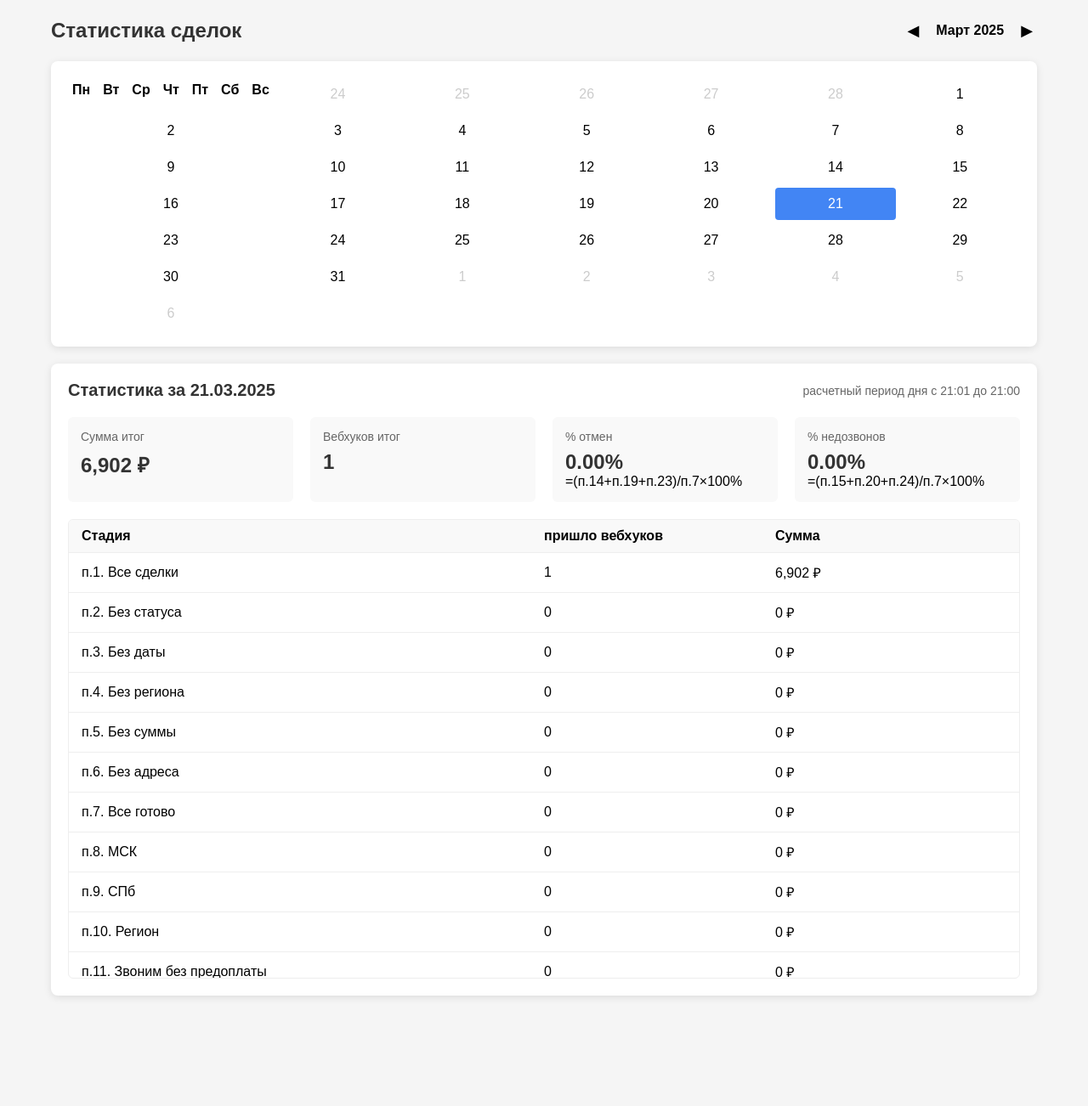
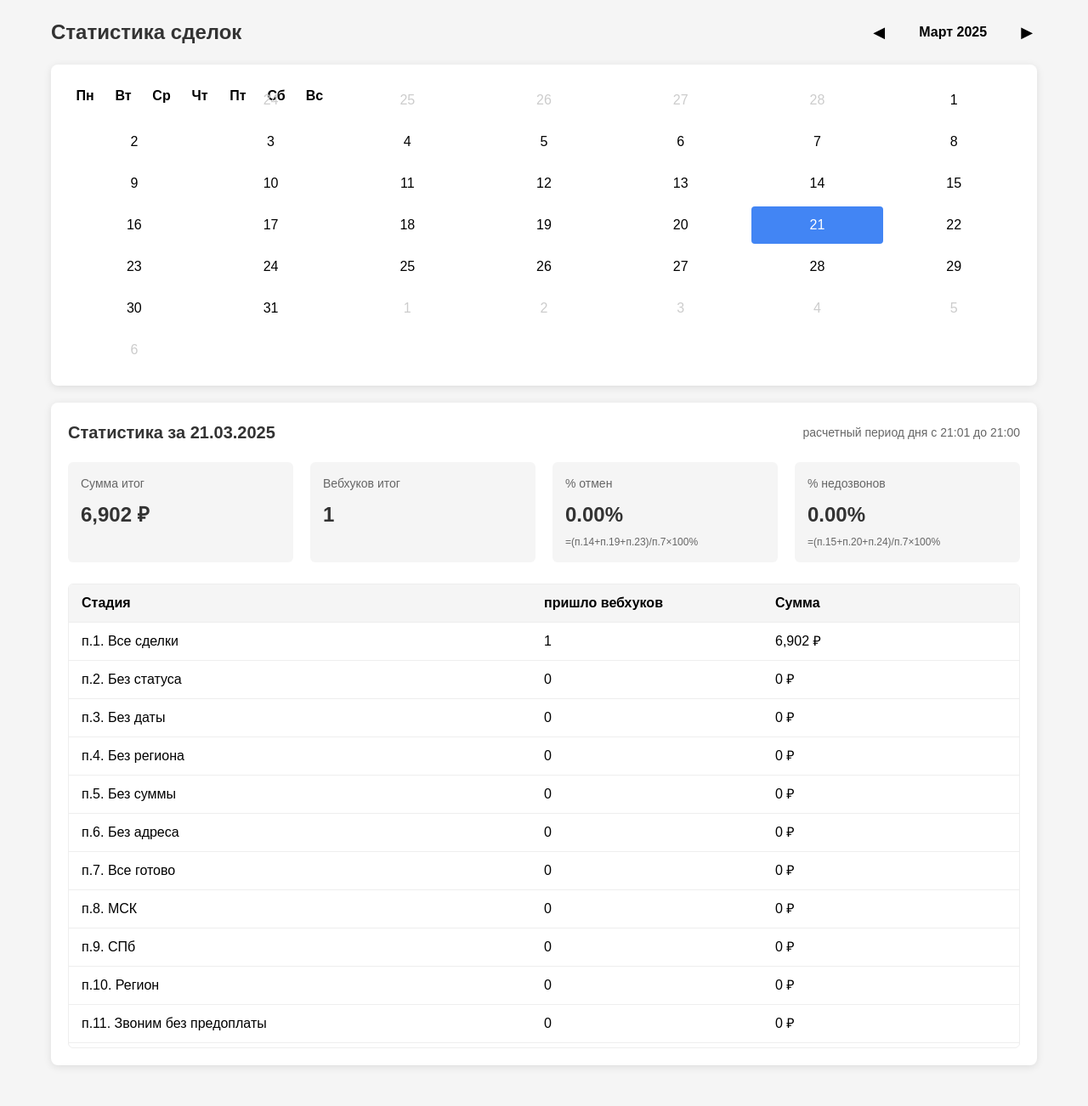
Before and after one commit to pyaidev/flask-webhook-crm, a Flask app: page / in a window 1280 px wide. Shown: the top 1302 px of the page at 85% size. Run offline with Flask 3, Linux system fonts and the light colour scheme; data comes from the database, SQL or seed files in the repository.

Commit message:
feat: update

```diff
--- a/static/styles.css
+++ b/static/styles.css
@@ -5,26 +5,47 @@
     font-family: Arial, sans-serif;
 }
 
+:root {
+    --primary-color: #4285f4;
+    --text-color: #333;
+    --secondary-text: #666;
+    --border-color: #eee;
+    --bg-color: #f5f5f5;
+    --card-bg: #ffffff;
+    --hover-bg: #f0f0f0;
+    --shadow: 0 2px 10px rgba(0, 0, 0, 0.1);
+    --border-radius: 8px;
+    --spacing-sm: 5px;
+    --spacing-md: 10px;
+    --spacing-lg: 15px;
+    --spacing-xl: 20px;
+}
+
 body {
-    background-color: #f5f5f5;
+    background-color: var(--bg-color);
+    font-size: 16px;
+    line-height: 1.5;
 }
 
 .container {
     max-width: 1200px;
     margin: 0 auto;
-    padding: 20px;
+    padding: var(--spacing-xl);
+    width: 100%;
 }
 
 header {
     display: flex;
     justify-content: space-between;
     align-items: center;
-    margin-bottom: 20px;
+    margin-bottom: var(--spacing-xl);
+    flex-wrap: wrap;
+    gap: var(--spacing-lg);
 }
 
 h1 {
     font-size: 24px;
-    color: #333;
+    color: var(--text-color);
 }
 
 .date-controls {
@@ -37,54 +58,64 @@ h1 {
     border: none;
     font-size: 18px;
     cursor: pointer;
-    padding: 5px;
+    padding: var(--spacing-sm);
+    transition: color 0.2s;
+}
+
+.date-controls button:hover {
+    color: var(--primary-color);
 }
 
 #currentMonth {
-    margin: 0 15px;
+    margin: 0 var(--spacing-lg);
     font-weight: bold;
+    min-width: 120px;
+    text-align: center;
 }
 
 .calendar-container {
-    background-color: white;
-    border-radius: 8px;
-    box-shadow: 0 2px 10px rgba(0, 0, 0, 0.1);
-    padding: 20px;
-    margin-bottom: 20px;
+    background-color: var(--card-bg);
+    border-radius: var(--border-radius);
+    box-shadow: var(--shadow);
+    padding: var(--spacing-xl);
+    margin-bottom: var(--spacing-xl);
+    overflow-x: auto;
 }
 
 .calendar {
     display: grid;
-    grid-template-columns: repeat(7, 1fr);
-    gap: 5px;
+    grid-template-columns: repeat(7, minmax(40px, 1fr));
+    gap: var(--spacing-sm);
+    min-width: 300px;
 }
 
 .calendar-header {
     display: grid;
-    grid-template-columns: repeat(7, 1fr);
-    gap: 5px;
-    margin-bottom: 10px;
+    grid-template-columns: repeat(7, minmax(40px, 1fr));
+    gap: var(--spacing-sm);
+    margin-bottom: var(--spacing-md);
 }
 
 .calendar-day-name {
     text-align: center;
     font-weight: bold;
-    padding: 5px;
+    padding: var(--spacing-sm);
 }
 
 .calendar-day {
     text-align: center;
-    padding: 10px;
+    padding: var(--spacing-md);
     cursor: pointer;
     border-radius: 4px;
+    transition: background-color 0.2s, color 0.2s;
 }
 
 .calendar-day:hover {
-    background-color: #f0f0f0;
+    background-color: var(--hover-bg);
 }
 
 .calendar-day.active {
-    background-color: #4285f4;
+    background-color: var(--primary-color);
     color: white;
 }
 
@@ -98,57 +129,68 @@ h1 {
 }
 
 .stats-container, .deals-container {
-    background-color: white;
-    border-radius: 8px;
-    box-shadow: 0 2px 10px rgba(0, 0, 0, 0.1);
-    padding: 20px;
-    margin-bottom: 20px;
+    background-color: var(--card-bg);
+    border-radius: var(--border-radius);
+    box-shadow: var(--shadow);
+    padding: var(--spacing-xl);
+    margin-bottom: var(--spacing-xl);
 }
 
 .stats-header {
     display: flex;
     justify-content: space-between;
     align-items: center;
-    margin-bottom: 20px;
+    margin-bottom: var(--spacing-xl);
+    flex-wrap: wrap;
+    gap: var(--spacing-md);
 }
 
 h2 {
     font-size: 20px;
-    color: #333;
+    color: var(--text-color);
 }
 
 .period {
-    color: #666;
+    color: var(--secondary-text);
     font-size: 14px;
 }
 
 .stats-summary {
     display: flex;
-    gap: 20px;
-    margin-bottom: 20px;
+    gap: var(--spacing-xl);
+    margin-bottom: var(--spacing-xl);
+    flex-wrap: wrap;
 }
 
 .summary-item {
     flex: 1;
-    background-color: #f9f9f9;
-    padding: 15px;
+    background-color: var(--bg-color);
+    padding: var(--spacing-lg);
     border-radius: 6px;
+    min-width: 200px;
+    margin-bottom: var(--spacing-sm);
 }
 
 .summary-title {
     font-size: 14px;
-    color: #666;
+    color: var(--secondary-text);
     margin-bottom: 8px;
 }
 
 .summary-value {
     font-size: 24px;
     font-weight: bold;
-    color: #333;
+    color: var(--text-color);
+}
+
+.summary-formula {
+    font-size: 12px;
+    color: var(--secondary-text);
+    margin-top: 5px;
 }
 
 .stages-container {
-    border: 1px solid #eee;
+    border: 1px solid var(--border-color);
     border-radius: 6px;
     overflow: hidden;
 }
@@ -156,10 +198,10 @@ h2 {
 .stages-header {
     display: grid;
     grid-template-columns: 2fr 1fr 1fr;
-    background-color: #f9f9f9;
-    padding: 10px 15px;
+    background-color: var(--bg-color);
+    padding: var(--spacing-md) var(--spacing-lg);
     font-weight: bold;
-    border-bottom: 1px solid #eee;
+    border-bottom: 1px solid var(--border-color);
 }
 
 .stages-list {
@@ -170,14 +212,14 @@ h2 {
 .stage-item {
     display: grid;
     grid-template-columns: 2fr 1fr 1fr;
-    padding: 12px 15px;
-    border-bottom: 1px solid #eee;
+    padding: var(--spacing-md) var(--spacing-lg);
+    border-bottom: 1px solid var(--border-color);
     cursor: pointer;
     transition: background-color 0.2s;
 }
 
 .stage-item:hover {
-    background-color: #f5f5f5;
+    background-color: var(--bg-color);
 }
 
 .stage-item:last-child {
@@ -187,6 +229,9 @@ h2 {
 .stage-column, .count-column, .sum-column {
     display: flex;
     align-items: center;
+    overflow: hidden;
+    text-overflow: ellipsis;
+    white-space: nowrap;
 }
 
 .deals-container {
--- a/work.py
+++ b/work.py
@@ -145,22 +145,19 @@ def init_db():
     conn.close()
 
 # Функция для проверки и исправления шаблонных значений
+import re
+
 def clean_template_values(name, summa_str):
-    # Список шаблонных значений для имени
-    name_templates = ["{{Название}}", "{=Document:TITLE}", "{{название}}",
-                     "{=Document:NAME}", "{=Document:deal_name}"]
-
-    # Список шаблонных значений для суммы
-    summa_templates = ["{{Сумма}}", "{=Document:OPPORTUNITY}", "{{сумма}}",
-                       "{=Document:PRICE}", "{=Document:deal_sum}"]
+    # Шаблон регулярного выражения для обнаружения любых шаблонных значений
+    template_pattern = re.compile(r'(\{\{.*|{=.*)')
 
     # Проверяем имя
-    if name in name_templates or not name:
+    if not name or template_pattern.match(name):
         logger.warning(f"Received template value for name: {name}")
         name = "Сделка без названия"
 
     # Проверяем сумму
-    if summa_str in summa_templates or not summa_str:
+    if not summa_str or template_pattern.match(summa_str):
         logger.warning(f"Received template value for summa: {summa_str}")
         summa_str = "0"
 
```
Also changed, not shown: other parts of static/styles.css (+136 -6 lines).
